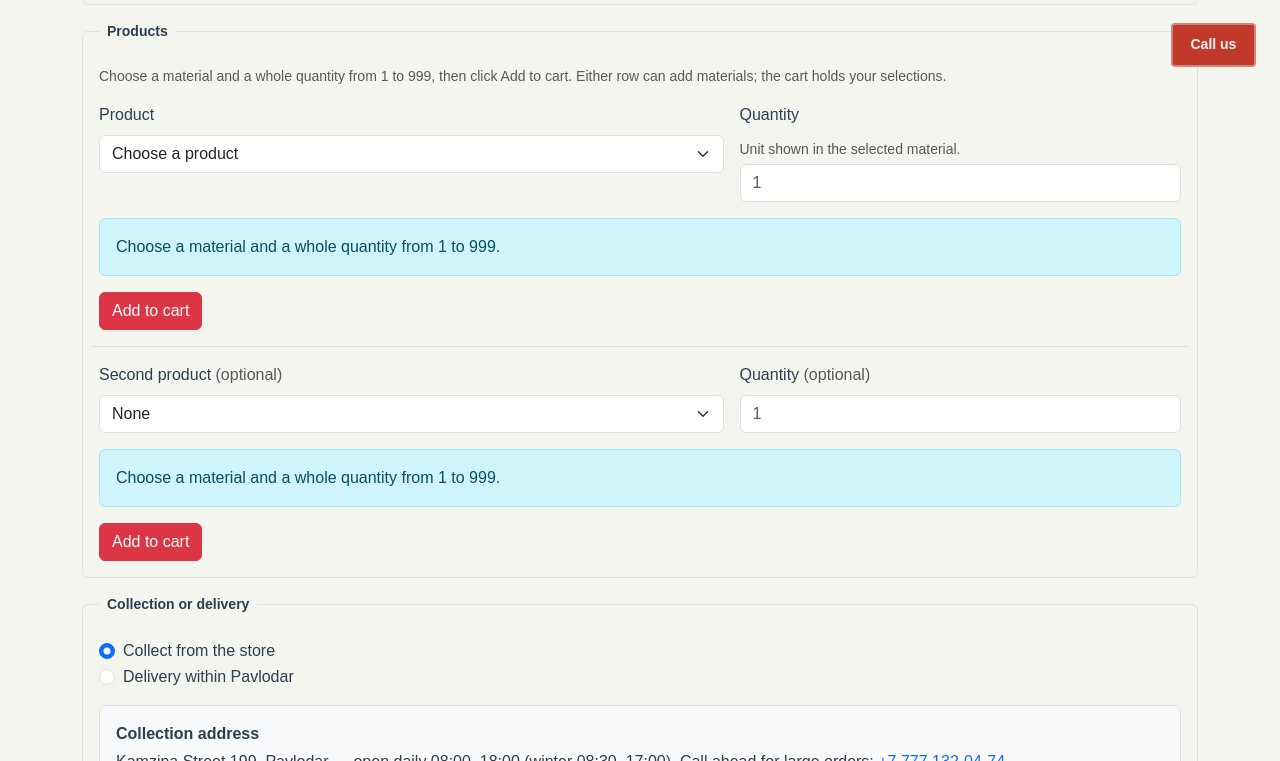
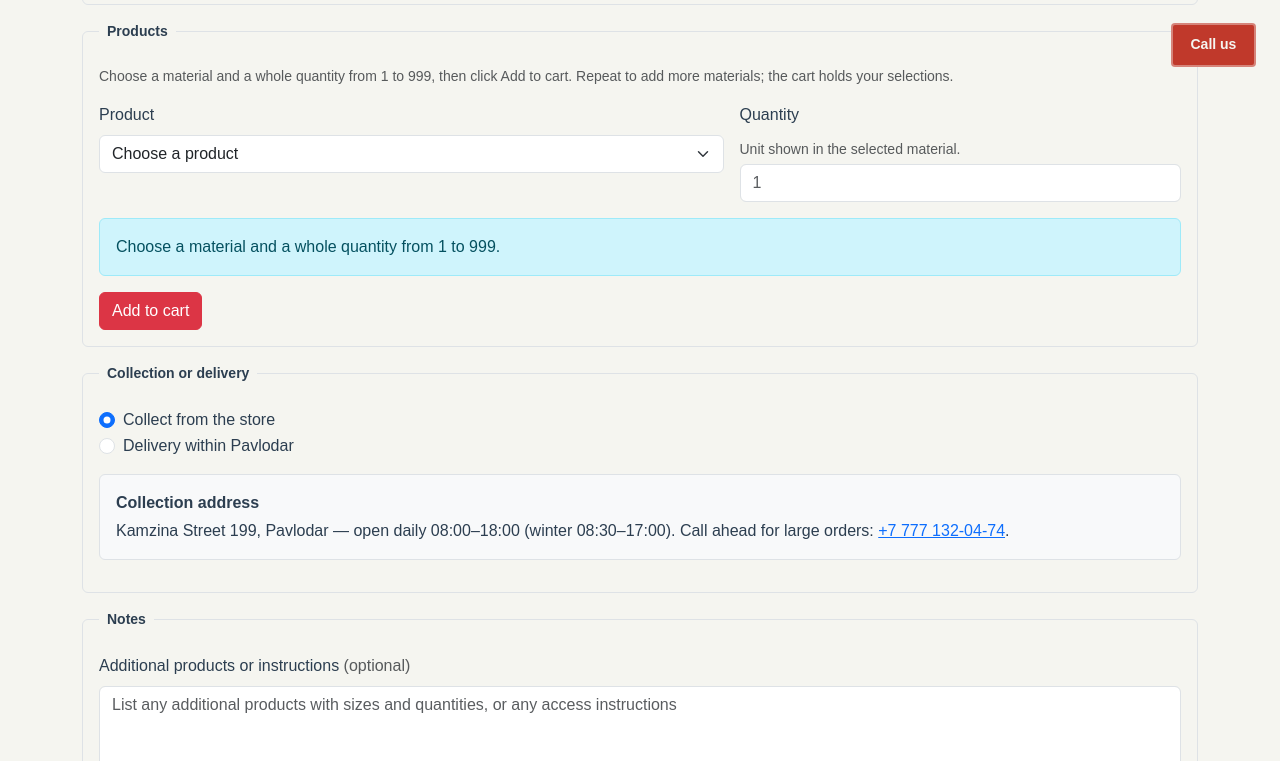
Before and after one commit to EZDAMIR/webuniporject, a website: page order.html in a window 1280 px wide. Shown: the part 709-1470 px from the top of the page. Drawn offline with nearby package versions, Linux system fonts and the light colour scheme.

Commit message:
Fix duplicate product selector in order form

```diff
--- a/js/order.js
+++ b/js/order.js
@@ -41,15 +41,15 @@ $(function () {
     .find("p")
     .first()
     .text(
-      "Choose a material and a whole quantity from 1 to 999, then click Add to cart. Either row can add materials; the cart holds your selections.",
+      "Choose a material and a whole quantity from 1 to 999, then click Add to cart. Repeat to add more materials; the cart holds your selections.",
     );
   $("#quantity-unit").text("Unit shown in the selected material.");
-  const selections = [1, 2].map(setupSelection);
+  const selection = setupSelection();
   const savedCart = Store.getCart();
   if (savedCart.length) {
-    selections[0].product.val(savedCart[0].id);
-    selections[0].quantity.val(savedCart[0].quantity);
-    selections[0].refresh();
+    selection.product.val(savedCart[0].id);
+    selection.quantity.val(savedCart[0].quantity);
+    selection.refresh();
   }
 
   $summary
@@ -75,24 +75,24 @@ $(function () {
   });
   $result.before($details);
 
-  function setupSelection(index) {
-    const $product = $("#product-" + index).prop("required", false);
-    const $quantity = $("#qty-" + index)
+  function setupSelection() {
+    const $product = $("#product-1").prop("required", false);
+    const $quantity = $("#qty-1")
       .attr({ max: 999, step: 1 })
       .prop("required", false);
-    const $row = $("#order-row-" + index);
-    // These controls add items. The cart owns the request, so unused rows are optional.
+    const $row = $("#order-row-1");
+    // These controls add items. The cart owns the request, so the picker is optional.
     const $placeholder = $product.find("option").first().detach();
     $product.empty().append($placeholder);
     Store.products.forEach(function (item) {
       const label = `${item.name} — ${item.unit}, ${item.specification} — ${Store.formatMoney(item.price)}`;
       Store.makeElement("option", "", label).val(item.id).appendTo($product);
     });
-    const $preview = Store.makeMessage("selection-subtotal-" + index);
+    const $preview = Store.makeMessage("selection-subtotal-1");
     const $add = Store.makeElement("button", "btn btn-danger", "Add to cart").attr({
       type: "button",
-      id: "add-material-" + index,
-      "aria-label": "Add product from row " + index + " to cart",
+      id: "add-material-1",
+      "aria-label": "Add selected product to cart",
     });
     $row.append(Store.makeElement("div", "col-12").append($preview, $add));
 
@@ -179,9 +179,7 @@ $(function () {
             ? ""
             : "Choose today or a future date in Pavlodar.",
       },
-      ...selections.flatMap(function (selection) {
-        return selection.rules(false);
-      }),
+      ...selection.rules(false),
       {
         field: $collection,
         error: $form.find('input[name="order-method"]:checked').length
@@ -293,7 +291,7 @@ $(function () {
         "danger",
         "Your cart is empty. Add at least one material before checking the request.",
       );
-      selections[0].product.trigger("focus");
+      selection.product.trigger("focus");
       return;
     }
     // A real order endpoint must recheck the fields, prices and stock: client checks can be bypassed.
@@ -310,9 +308,7 @@ $(function () {
     // The reset event fires before the values change; refresh them on the next tick.
     setTimeout(function () {
       completed = Boolean(successMessage);
-      selections.forEach(function (selection) {
-        selection.refresh();
-      });
+      selection.refresh();
       updateMethod(false);
       Store.hideMessage($errors);
       if (successMessage) {
--- a/order.html
+++ b/order.html
@@ -144,12 +144,12 @@
           <fieldset class="border rounded p-3 mb-3">
             <legend class="float-none w-auto px-2 fw-bold small">Products</legend>
             <p class="small text-muted mb-3">
-              The unit (bag or sheet) is shown in each product name. Select up to two products from
-              the catalogue. Describe any additional items in the notes field below.
+              The unit (bag or sheet) is shown in each product name. Choose a product and quantity,
+              then click Add to cart. Repeat to add more products to your order.
             </p>
 
-            <!-- Product row 1 — required -->
-            <div class="row g-3 mb-3 pb-3 border-bottom" id="order-row-1">
+            <!-- Product selection -->
+            <div class="row g-3" id="order-row-1">
               <div class="col-12 col-md-7">
                 <label class="form-label" for="product-1">Product</label>
                 <select class="form-select" id="product-1" name="product-1" required>
@@ -172,31 +172,6 @@
                   required
                 />
                 <div class="invalid-feedback">Please enter a quantity of at least 1.</div>
-              </div>
-            </div>
-
-            <!-- Product row 2 — optional -->
-            <div class="row g-3" id="order-row-2">
-              <div class="col-12 col-md-7">
-                <label class="form-label" for="product-2">
-                  Second product <span class="text-muted fw-normal">(optional)</span>
-                </label>
-                <select class="form-select" id="product-2" name="product-2">
-                  <option value="">None</option>
-                </select>
-              </div>
-              <div class="col-12 col-md-5">
-                <label class="form-label" for="qty-2">
-                  Quantity <span class="text-muted fw-normal">(optional)</span>
-                </label>
-                <input
-                  class="form-control"
-                  type="number"
-                  id="qty-2"
-                  name="qty-2"
-                  min="1"
-                  placeholder="1"
-                />
               </div>
             </div>
           </fieldset>
--- a/validation-results.txt
+++ b/validation-results.txt
@@ -10,6 +10,6 @@ Document checking completed. No errors found.
 Validated source SHA-256:
 index.html: 91203d5fe274b1438f95fa5fc330165ca43bb53809db69e2e7c56b6b47af3fd8
 products.html: a31b8bc95c6be42fbc288217527da0360b7d80e2a294e95ace75ebd1df9180bb
-order.html: a2c81550c3b9d94f28caa1256be44dd84b6915b2bd31d36d3578d10803f159d4
+order.html: 2af3b8316282ede9e789c8580c84ff6cb0afec3d9d73252319303d7f445deeec
 signin.html: 353b245a1b871d72d9f034aa7009f74c74b5e0304e6d479646a52b56e59796f6
 signup.html: ef6918266e8d391062cc23e3da2bc32bf8a236e87a25f1fc63a6beeb31337e72
```
Also changed, not shown: README.md.
